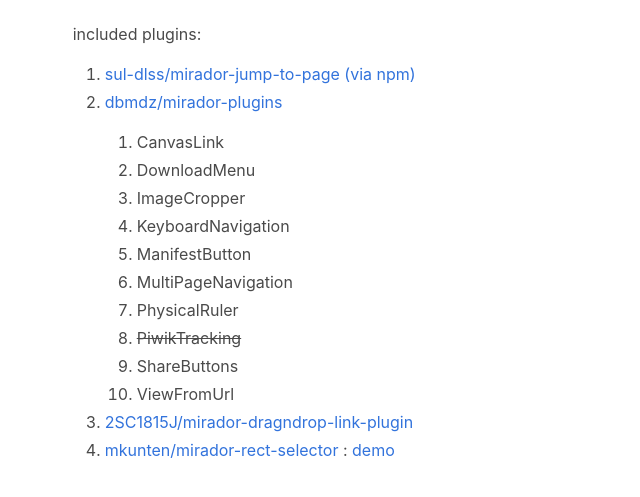
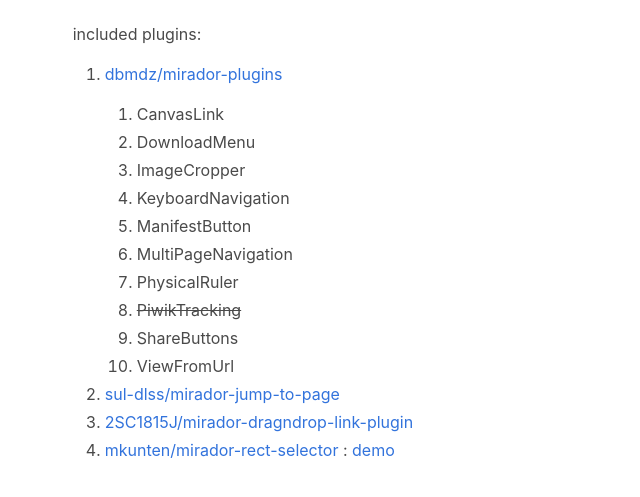
Before and after one commit to mkunten/sandbox, a plain HTML site: page docs/index.html in a window 1280 px wide. Shown: the part 135-632 px from the top of the page, without its empty margins (0-640 px from the left). Drawn offline with nearby package versions, Linux system fonts and the light colour scheme.

Commit message:
rearrange submodules

```diff
--- a/docs/index.html
+++ b/docs/index.html
@@ -31,11 +31,6 @@
               included plugins:
               <ol>
                 <li>
-                  <a href="https://github.com/sul-dlss/mirador-jump-to-page">
-                    sul-dlss/mirador-jump-to-page (via npm)
-                  </a>
-                </li>
-                <li>
                   <a href="https://github.com/dbmdz/mirador-plugins">
                     dbmdz/mirador-plugins
                   </a>
@@ -51,6 +46,11 @@
                    <li>ShareButtons</li>
                    <li>ViewFromUrl</li>
                   </ol>
+                </li>
+                <li>
+                  <a href="https://github.com/sul-dlss/mirador-jump-to-page">
+                    sul-dlss/mirador-jump-to-page
+                  </a>
                 </li>
                 <li>
                   <a href="https://github.com/2SC1815J/mirador-dragndrop-link-plugin">
```
Also changed, not shown: docs/mirador/index.html (+2 -1 lines), 1 other file.
